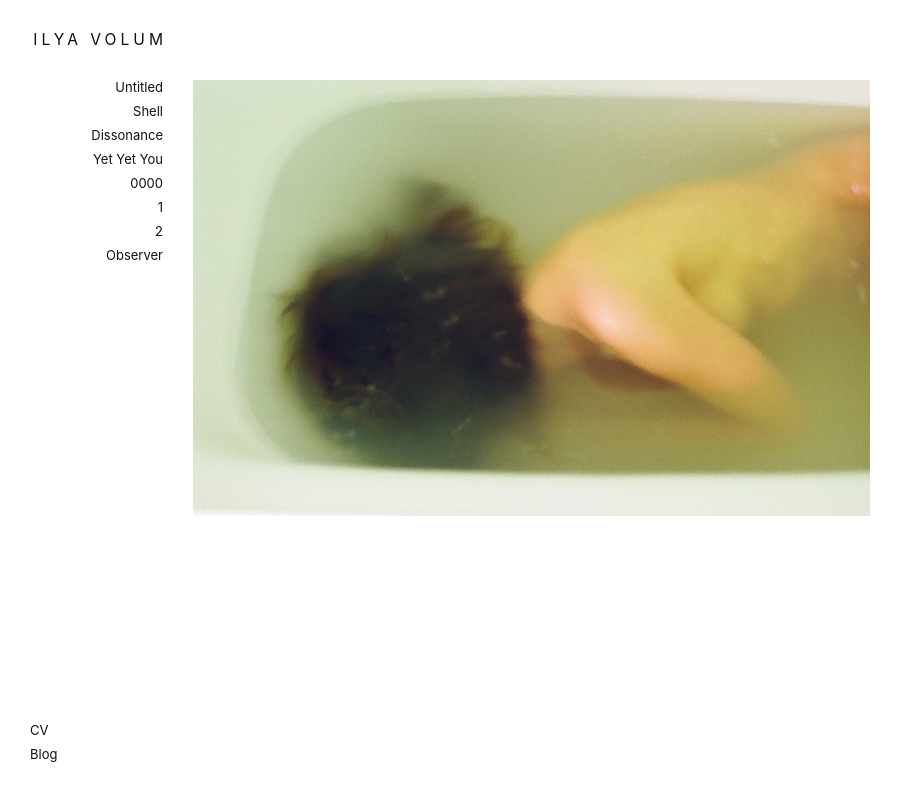
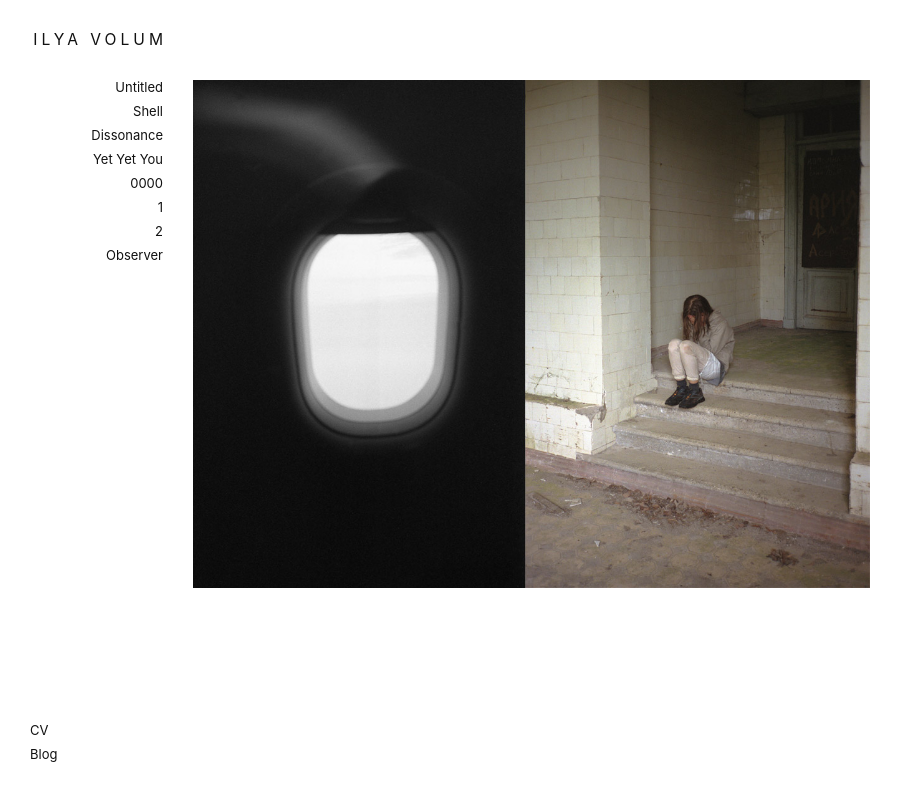
Before and after one commit to ilyavolum/ilyavolum.github.io, a plain HTML site: page index.html in a window 1280 px wide. Shown: the whole page, without its empty margins (0-903 px from the left). Drawn offline with Linux system fonts and the light colour scheme.

Commit message:
homepage random images

```diff
--- a/index.html
+++ b/index.html
@@ -2,8 +2,9 @@
 <html>
   <head>
     <meta content="width=device-width, initial-scale=1.0, user-scalable=0, minimum-scale=1.0, maximum-scale=1.0" name="viewport">
-    <title>ilyavolum</title>
+    <title>ILYA VOLUM</title>
     <link rel="shortcut icon" href="/favicon.ico">
+    <script src="js/index.js"></script>
   </head>
   <link href="index.css" rel="stylesheet" type="text/css">
   <body>
@@ -45,8 +46,7 @@
           </li>
         </ul>
       </nav>
-      <div class="homepage">
-        <img src="1.2.jpg">
+      <div class="homepage" id="homepage">
       </div>
     </div>
   </body>
--- /dev/null
+++ b/js/index.js
@@ -0,0 +1,12 @@
+document.addEventListener("DOMContentLoaded", function() {
+  var homepage = document.getElementById("homepage");
+  var imagesHomepage = ['1.2.jpg', '2.jpg', '3.jpg'];
+
+  if (homepage) {
+    var img = document.createElement('img');
+    var i = Math.floor(Math.random() * 3);
+    console.log(imagesHomepage[i]);
+    img.setAttribute("src",imagesHomepage[i]);
+    homepage.appendChild(img);
+  }
+});
```
Also changed, not shown: untitled/index.html (+1 -1 lines), 2.jpg (added), 3.jpg (added).
